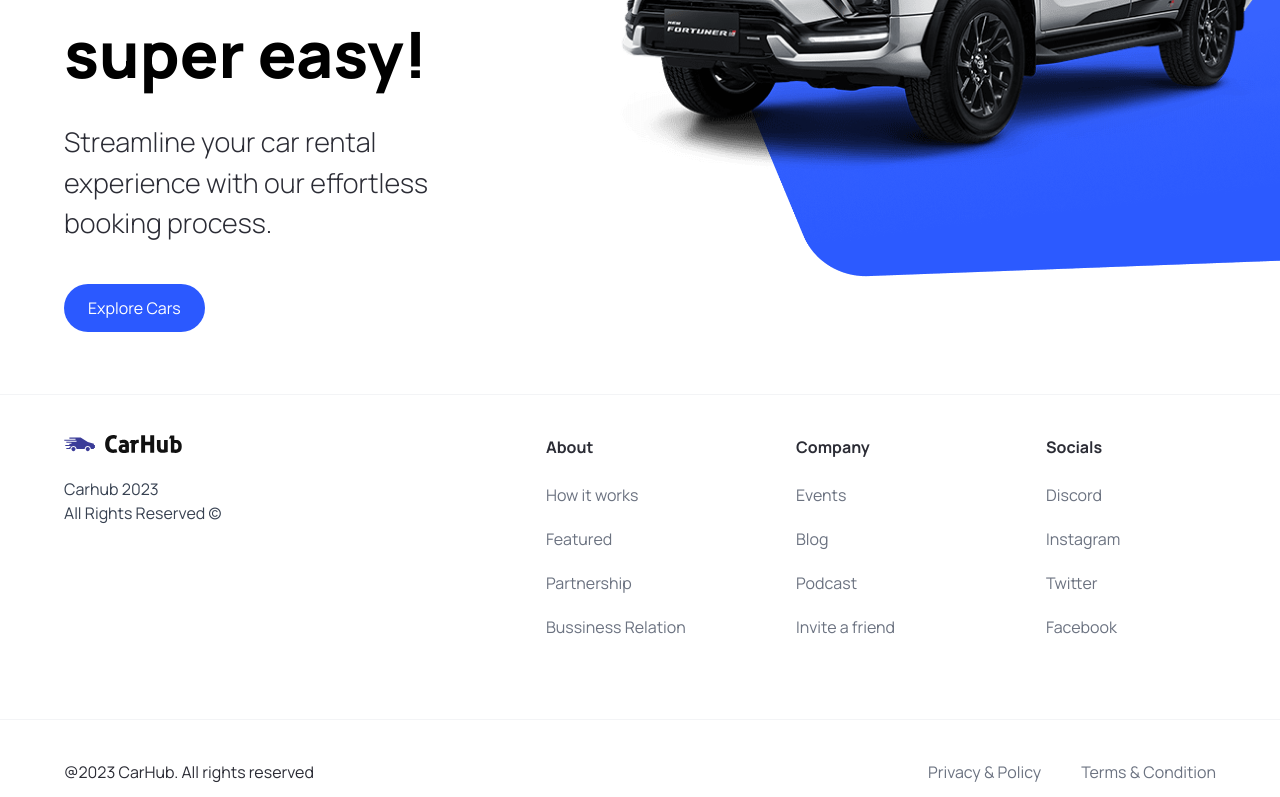
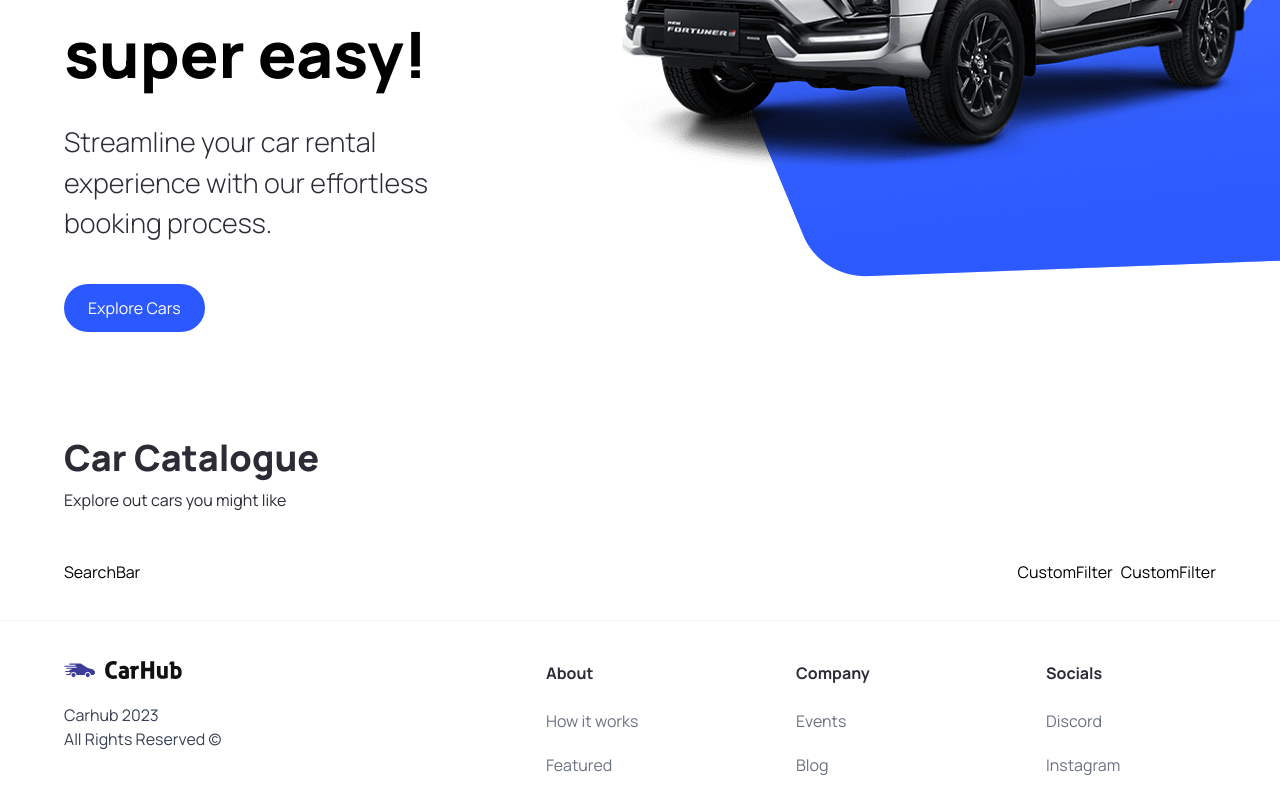
Before and after one commit to chrisbrody/car-showcase, a Next.js app: page / in a window 1280 px wide. Shown: the part 426-1223 px from the top of the page. Built offline with nearby package versions, Linux system fonts and the light colour scheme.

Commit message:
feat: added customfilter and searchbar compontent shells

```diff
--- a/app/page.tsx
+++ b/app/page.tsx
@@ -1,12 +1,28 @@
 import Image from 'next/image'
 
 // custom components
-import { Hero } from '@/components'
+import { CustomFilter, Hero, SearchBar } from '@/components'
 
 export default function Home() {
   return (
     <main className='overflow-hidden'>
       <Hero />
+
+      <div className='mt-12 padding-x padding-y max-width' id='discover'>
+        <div className='home__text-container'>
+          <h1 className='text-4xl font-extrabold'>Car Catalogue</h1>
+          <p>Explore out cars you might like</p>
+        </div>
+
+        <div className='home__filters'>
+          <SearchBar />
+
+          <div className='home__filter-container'>
+            <CustomFilter />
+            <CustomFilter />
+          </div>
+        </div>
+      </div>
     </main>
   )
 }
--- /dev/null
+++ b/components/CustomFilter.tsx
@@ -0,0 +1,9 @@
+import React from 'react'
+
+const CustomFilter = () => {
+  return (
+    <div>CustomFilter</div>
+  )
+}
+
+export default CustomFilter
--- /dev/null
+++ b/components/SearchBar.tsx
@@ -0,0 +1,9 @@
+import React from 'react'
+
+const SearchBar = () => {
+  return (
+    <div>SearchBar</div>
+  )
+}
+
+export default SearchBar
```
Also changed, not shown: components/index.ts (+6 -2 lines).
